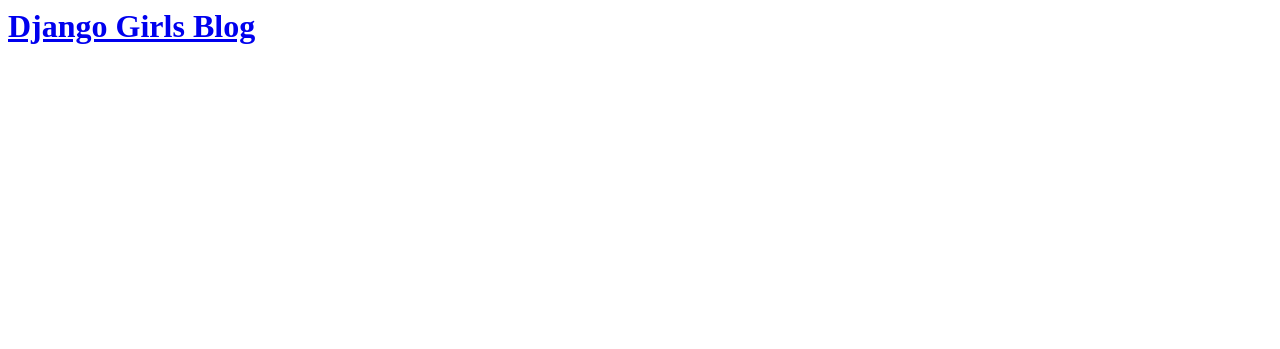
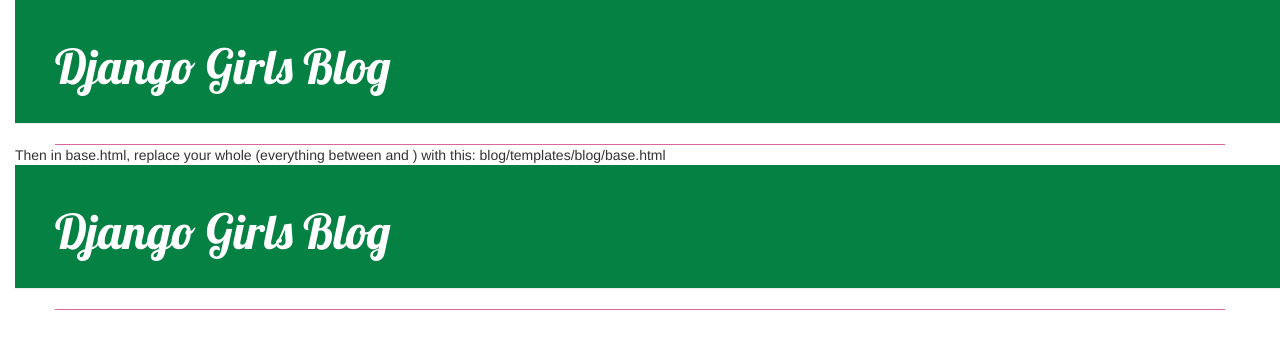
Before and after one commit to annikarunge/my-first-blog, a Django app: page / in a window 1280 px wide. Shown: the top 349 px of the page. Run offline with Django 3.2, Linux system fonts and the light colour scheme; data that the repository does not hold is empty; some libraries are stand-ins or nearby versions.

Commit message:
Modified templates to display posts from database.

```diff
--- /dev/null
+++ b/blog/static/css/blog.css
@@ -0,0 +1,57 @@
+h1 a, h2 a {
+    color: rgb(103, 18, 110);
+    font-family: 'Lobster';
+}
+body {
+    padding-left: 15px;
+
+}
+
+.page-header {
+    background-color: rgb(6, 129, 68);
+    margin-top: 0;
+    padding: 20px 20px 20px 40px;
+}
+
+.page-header h1, .page-header h1 a, .page-header h1 a:visited, .page-header h1 a:active {
+    color: #ffffff;
+    font-size: 36pt;
+    text-decoration: none;
+}
+
+.content {
+    margin-left: 40px;
+    background-color: #d8669f;
+}
+
+h1, h2, h3, h4 {
+    font-family: 'Lobster', cursive;
+}
+
+.date {
+    color: #44072d;
+    font-family: 'Lobster', fantasy;
+}
+
+.save {
+    float: right;
+}
+
+.post-form textarea, .post-form input {
+    width: 100%;
+}
+
+.top-menu, .top-menu:hover, .top-menu:visited {
+    color: #ffffff;
+    float: right;
+    font-size: 26pt;
+    margin-right: 20px;
+}
+
+.post {
+    margin-bottom: 70px;
+}
+
+.post h2 a, .post h2 a:visited {
+    color: #000000;
+}
--- /dev/null
+++ b/blog/templates/blog/base.html
@@ -0,0 +1,49 @@
+{% load static %}
+<html>
+    <head>
+        <title>Django Girls blog</title>
+        <link rel="stylesheet" href="//maxcdn.bootstrapcdn.com/bootstrap/3.2.0/css/bootstrap.min.css">
+        <link rel="stylesheet" href="//maxcdn.bootstrapcdn.com/bootstrap/3.2.0/css/bootstrap-theme.min.css">
+        <link href='//fonts.googleapis.com/css?family=Lobster&subset=latin,latin-ext' rel='stylesheet' type='text/css'>
+        <link rel="stylesheet" href="{% static 'css/blog.css' %}">
+    </head>
+    <body>
+        <div class="page-header">
+            <h1><a href="/">Django Girls Blog</a></h1>
+        </div>
+
+        <div class="content container">
+            <div class="row">
+                <div class="col-md-8">
+                {% for post in posts %}
+                    <div class="post">
+                        <div class="date">
+                            {{ post.published_date }}
+                        </div>
+                        <h2><a href="">{{ post.title }}</a></h2>
+                        <p>{{ post.text|linebreaksbr }}</p>
+                    </div>
+                {% endfor %}
+                </div>
+            </div>
+        </div>
+    </body>
+</html>
+
+Then in base.html, replace your whole <body> (everything between <body> and </body>) with this:
+
+blog/templates/blog/base.html
+
+<body>
+    <div class="page-header">
+        <h1><a href="/">Django Girls Blog</a></h1>
+    </div>
+    <div class="content container">
+        <div class="row">
+            <div class="col-md-8">
+            {% block content %}
+            {% endblock %}
+            </div>
+        </div>
+    </div>
+</body>
--- a/blog/templates/blog/post_list.html
+++ b/blog/templates/blog/post_list.html
@@ -1,21 +1,12 @@
-<html>
-    <head>
-        <title>Django Girls blog</title>
-    </head>
-    <body>
-        <div>
-            <h1><a href="/">Django Girls Blog</a></h1>
-        </div>
-
-        {% for post in posts %}
-            <div>
-                <p>published: {{ post.published_date }}</p>
-                <h2><a href="">{{ post.title }}</a></h2>
-                <p>{{ post.text|linebreaksbr }}</p>
-            </div>
-        {% endfor %}
-
-
-        </div>
-    </body>
-</html>
+{% extends 'blog/base.html' %}
+{% block content %}
+                        {% for post in posts %}
+                            <div class="post">
+                                <div class="date">
+                                    <p>published: {{ post.published_date }}</p>
+                                </div>
+                                <h2><a href="{% url 'post_detail' pk=post.pk %}">{{ post.title }}</a></h2>
+                                <p>{{ post.text|linebreaksbr }}</p>
+                            </div>
+                        {% endfor %}
+{% endblock %}
--- a/blog/urls.py
+++ b/blog/urls.py
@@ -2,4 +2,5 @@
 from . import views
 urlpatterns = [
     path('', views.post_list, name='post_list'),
+    path('post/<int:pk>/', views.post_detail, name='post_detail')
 ]
--- a/blog/views.py
+++ b/blog/views.py
@@ -1,9 +1,14 @@
 from django.shortcuts import render
 from django.utils import timezone
 from .models import Post
+from django.shortcuts import render, get_object_or_404
 
 # Create your views here.
 
 def post_list(request):
     posts = Post.objects.filter(published_date__lte=timezone.now()).order_by('published_date')
     return render(request, 'blog/post_list.html', {'posts': posts})
+
+def post_detail(request, pk):
+    post = get_object_or_404(Post, pk=pk)
+    return render(request, 'blog/post_detail.html', {'post': post})
```
Also changed, not shown: blog/templates/blog/post_detail.html (added, +13 -0 lines).
